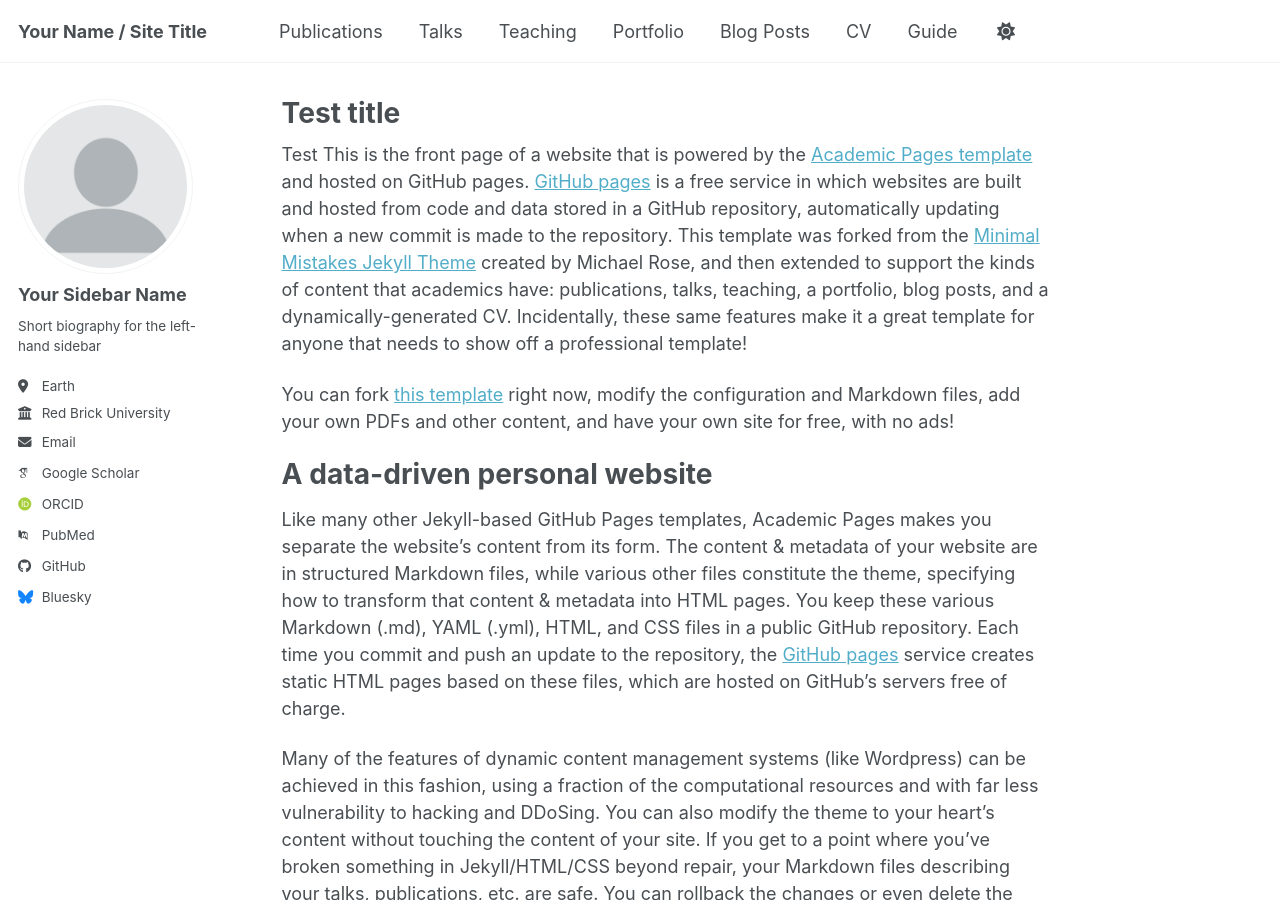
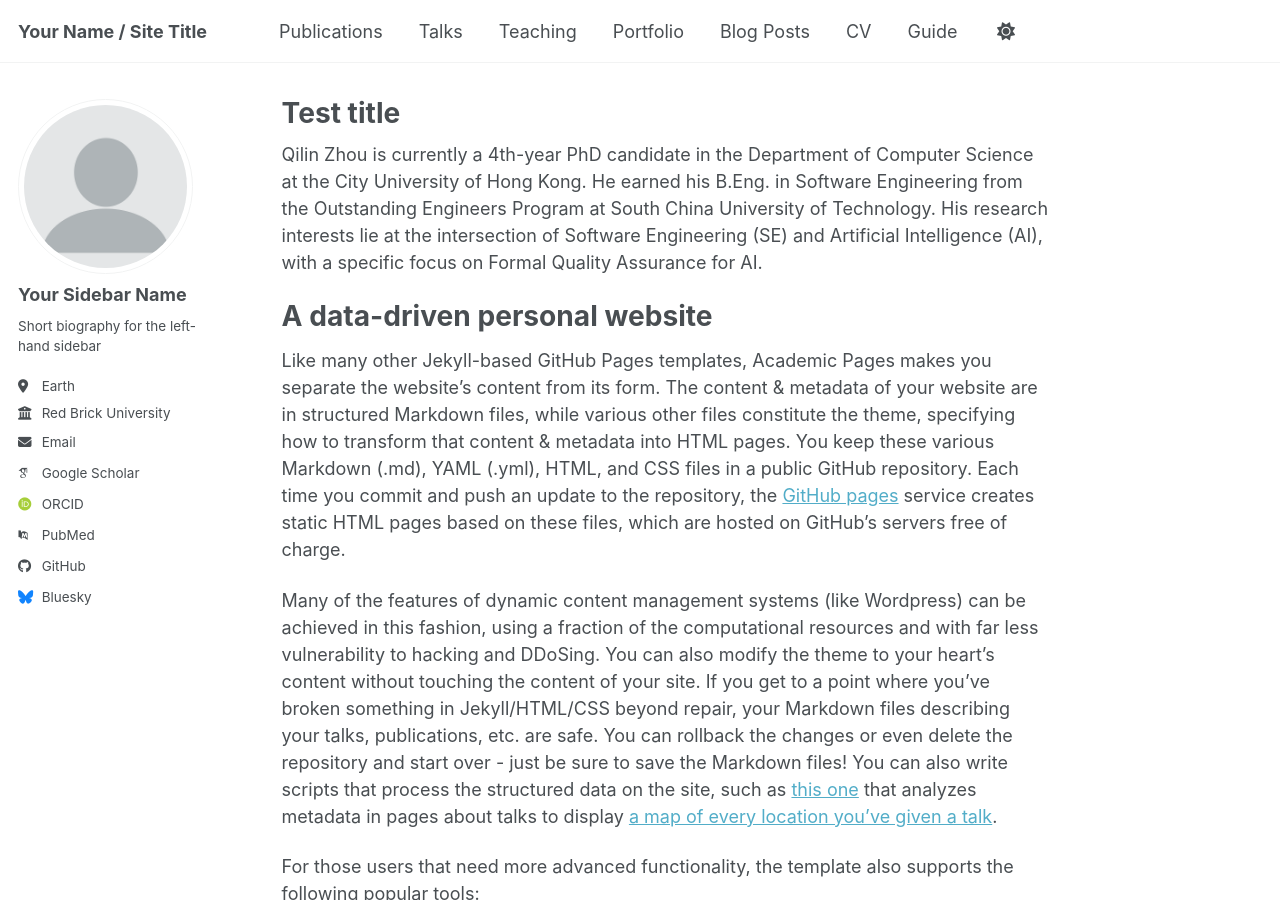
Before and after one commit to qilin-zhou/qilin-zhou.github.io, a Jekyll site: the page built from _pages/about.md, in a window 1280 px wide and 900 px high. Built offline with Jekyll 4.4.1, drawn with Linux system fonts in a browser that asks for light colours; some web fonts are replaced; a script bundle is joined from its source files by our own code; library files that are not in the unit come from our copies.

Commit message:
Update about.md

```diff
--- a/_pages/about.md
+++ b/_pages/about.md
@@ -6,10 +6,7 @@ redirect_from:
   - /about/
   - /about.html
 ---
-Test
-This is the front page of a website that is powered by the [Academic Pages template](https://github.com/academicpages/academicpages.github.io) and hosted on GitHub pages. [GitHub pages](https://pages.github.com) is a free service in which websites are built and hosted from code and data stored in a GitHub repository, automatically updating when a new commit is made to the repository. This template was forked from the [Minimal Mistakes Jekyll Theme](https://mmistakes.github.io/minimal-mistakes/) created by Michael Rose, and then extended to support the kinds of content that academics have: publications, talks, teaching, a portfolio, blog posts, and a dynamically-generated CV. Incidentally, these same features make it a great template for anyone that needs to show off a professional template!
-
- You can fork [this template](https://github.com/academicpages/academicpages.github.io) right now, modify the configuration and Markdown files, add your own PDFs and other content, and have your own site for free, with no ads!
+Qilin Zhou is currently a 4th-year PhD candidate in the Department of Computer Science at the City University of Hong Kong. He earned his B.Eng. in Software Engineering from the Outstanding Engineers Program at South China University of Technology. His research interests lie at the intersection of Software Engineering (SE) and Artificial Intelligence (AI), with a specific focus on Formal Quality Assurance for AI.
 
 A data-driven personal website
 ======
```
